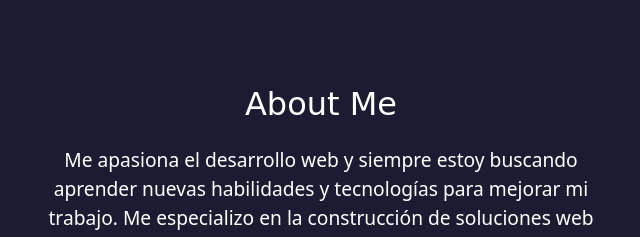
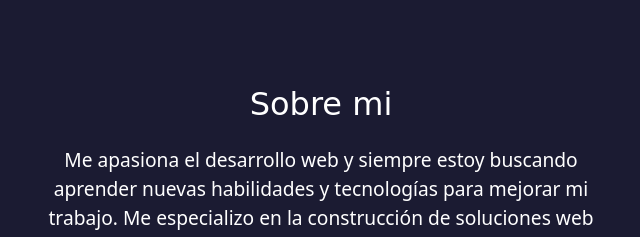
Before and after one commit to bagdadstyle/bagdadstyle.github.io, a plain HTML site: page index.html in a window 1280 px wide. Shown: the part 692-929 px from the top of the page, 319-959 px from the left. Drawn offline with nearby package versions, Linux system fonts and the light colour scheme; a web font is replaced by a local one.

Commit message:
Update index.html

```diff
--- a/index.html
+++ b/index.html
@@ -100,7 +100,7 @@
     <!-- ABOUT ME -->
     <section id="about-me" class="about-me dark-section">
       <div class="contenedor">
-        <h2 class="title-section">About Me</h2>
+        <h2 class="title-section">Sobre mi</h2>
         <p class="text-section">
           Me apasiona el desarrollo web y siempre estoy buscando aprender nuevas
           habilidades y tecnologías para mejorar mi trabajo. Me especializo en
```
